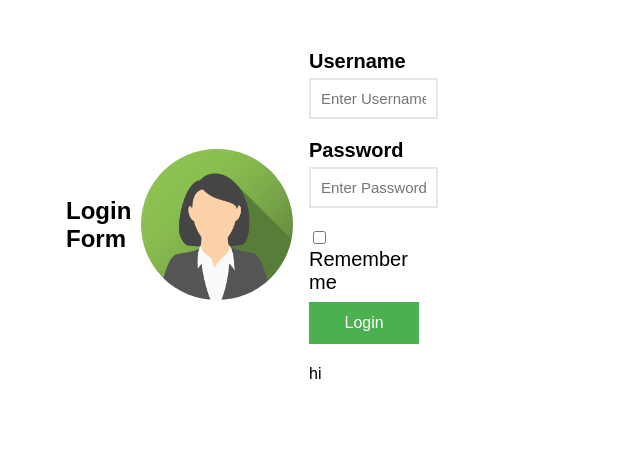
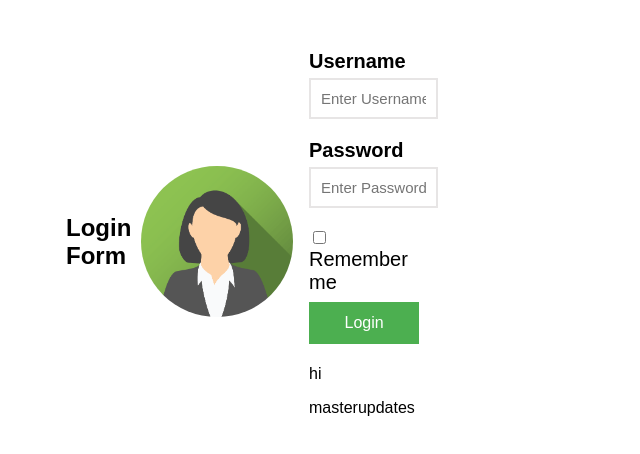
Before and after one commit to jishadkp45/SCSS, a plain HTML site: page index.html in a window 1280 px wide. Shown: the whole page, without its empty margins (0-640 px from the left). Drawn offline with Linux system fonts and the light colour scheme.

Commit message:
master changes

```diff
--- a/index.html
+++ b/index.html
@@ -26,6 +26,7 @@
         <button type='button' >Login</button>
         </form>
         <p>hi</p>
+        <p>masterupdates</p>
   </div>
 </div>
 
```
